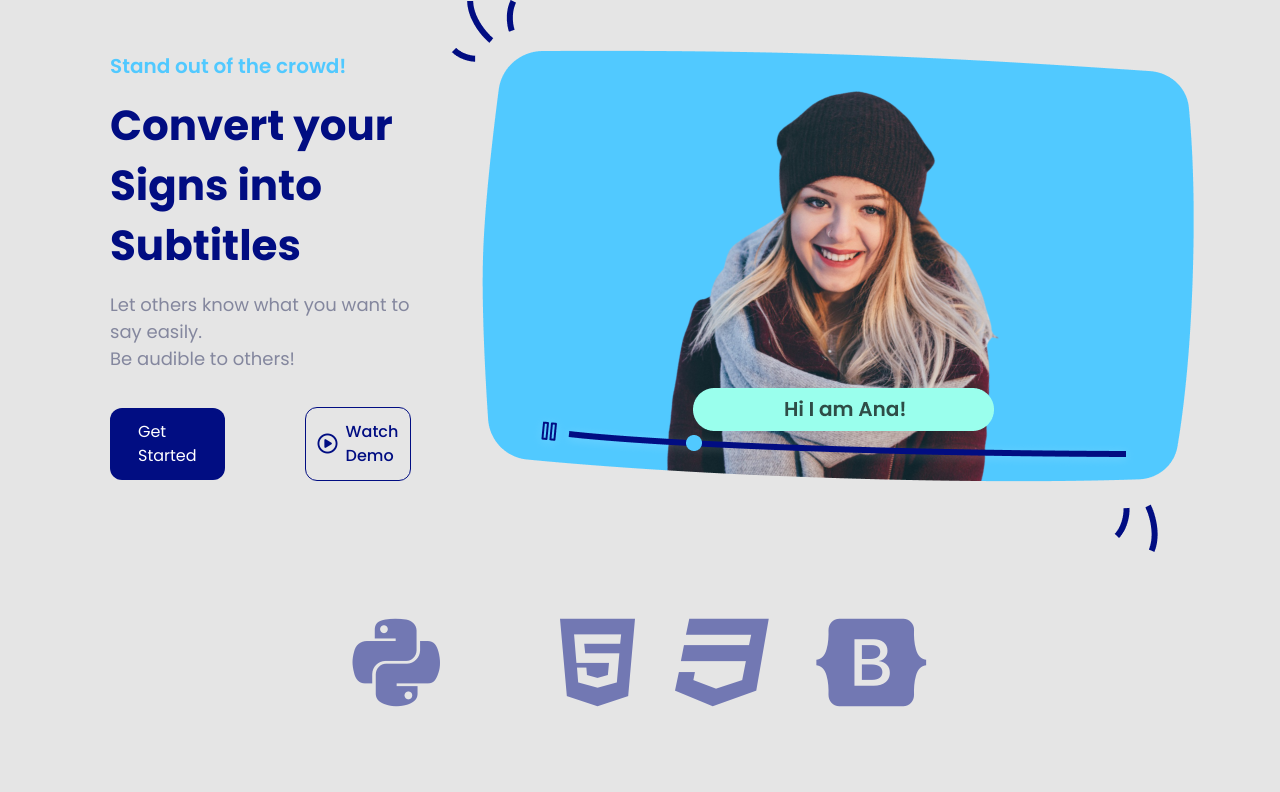
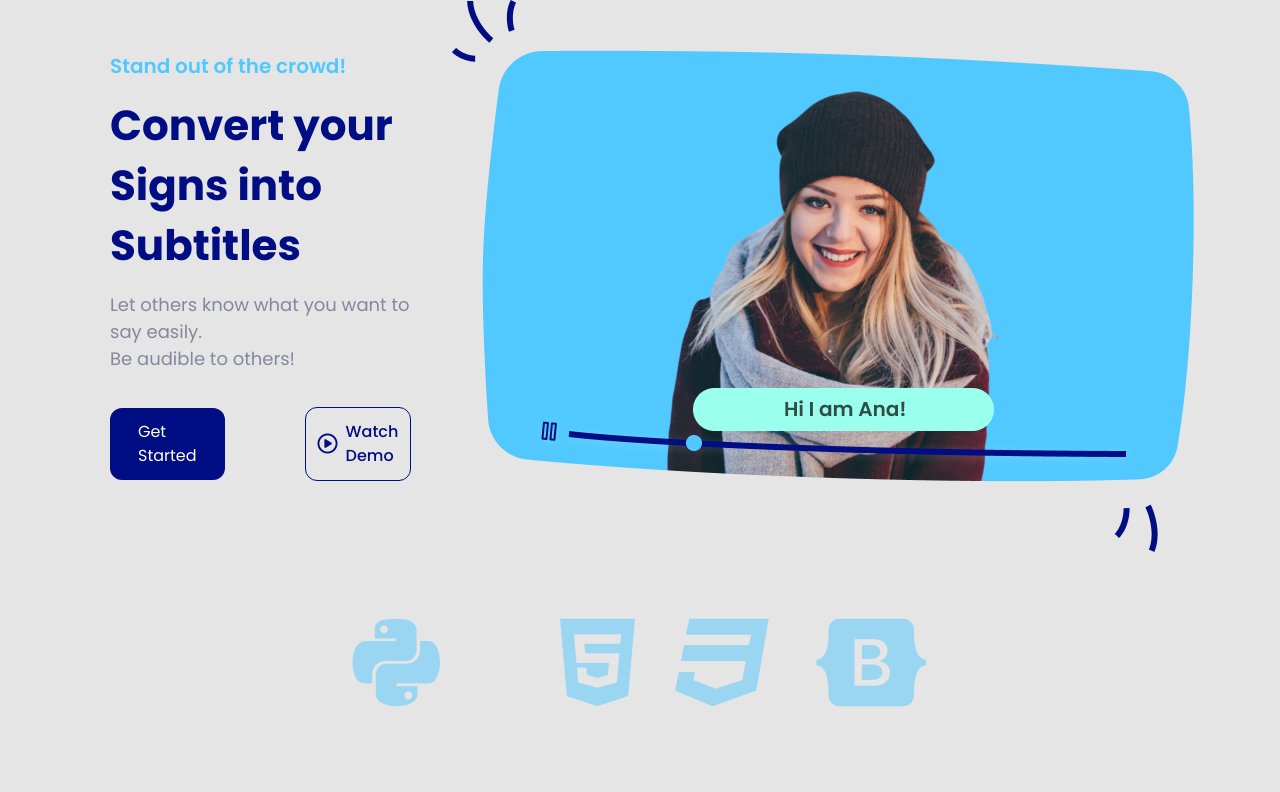
Before and after one commit to Vikraantnegi/SignLanguagePlatform, a Flask app: page / in a window 1280 px wide. Shown: the part 185-977 px from the top of the page. Run offline with Flask 2, Linux system fonts and the light colour scheme; some libraries are stand-ins or nearby versions.

Commit message:
Tech Stack Fix

```diff
--- a/static/helper.css
+++ b/static/helper.css
@@ -146,7 +146,7 @@ h1, h2, h3, h4, h5, h6 {
     margin: 0 auto;
 }
 .techIcon{
-    color: #010D82;
+    color: #51C9FF;
     font-size: 100px;
     opacity: 0.5
 }
```
